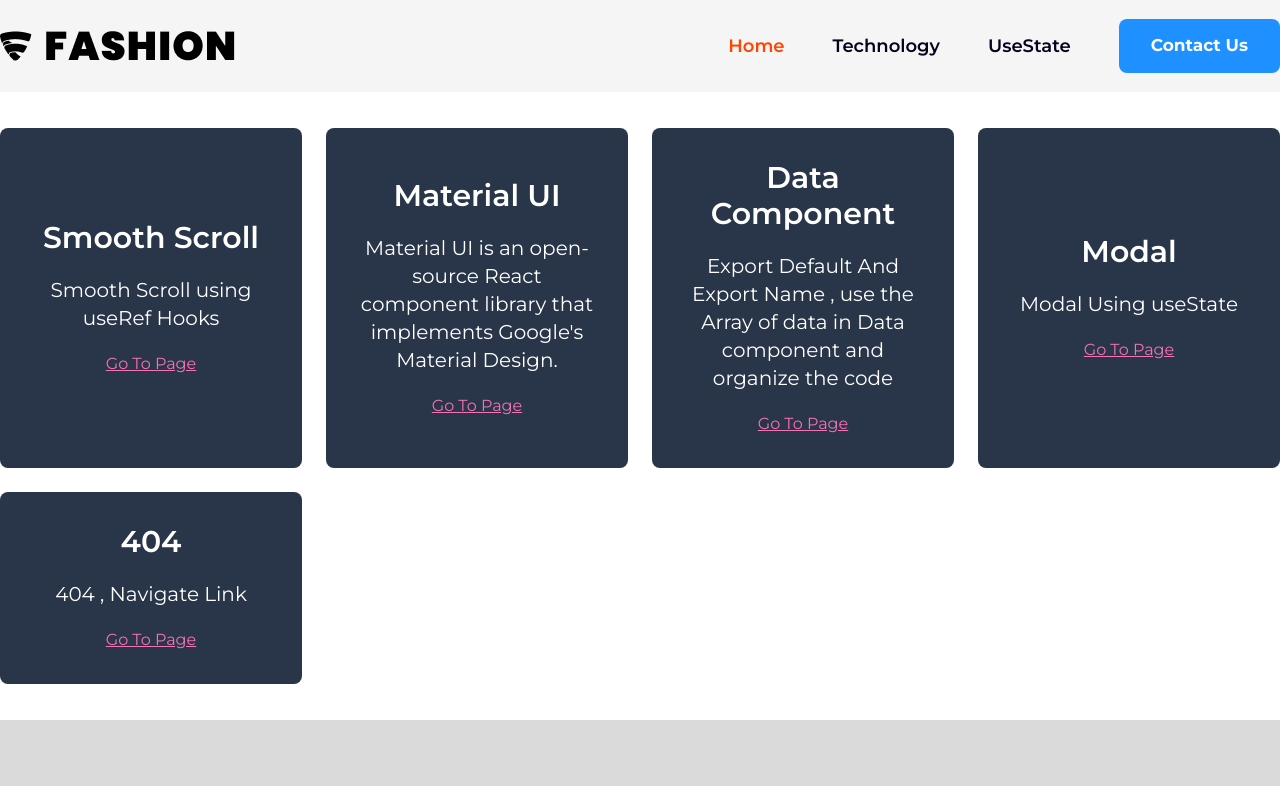
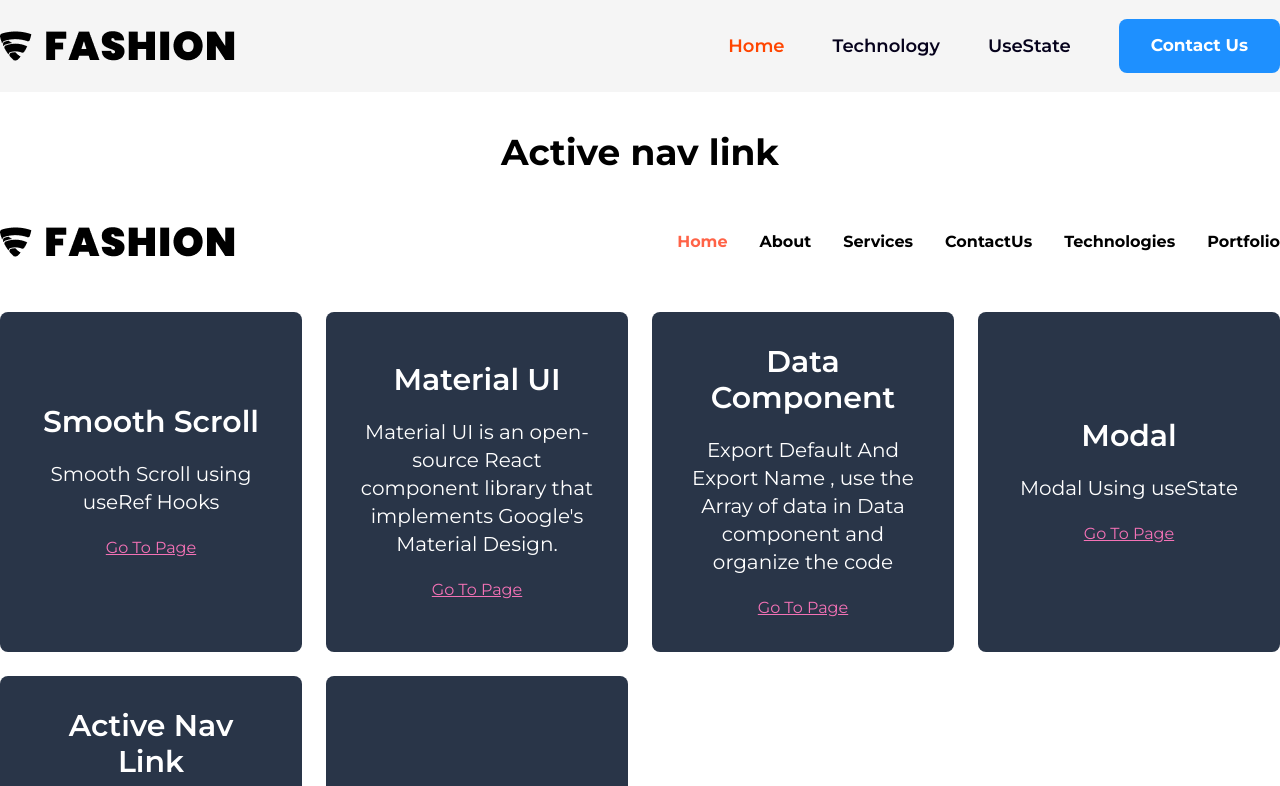
Before and after one commit to ankursrv/react-practice, a React (Create React App) app: page / in a window 1280 px wide. Shown: the top 786 px of the page. Built offline with nearby package versions, Linux system fonts and the light colour scheme; the HTML template or start-up script is replaced by a standard one.

Commit message:
active nav link

```diff
--- a/public/style.css
+++ b/public/style.css
@@ -1 +1,5 @@
 .active{color: orangered;}
+
+/* Active Nav Link Page active link style start  */
+.activeNavLink .active{color: tomato;}
+/* Active Nav Link Page active link style END  */
--- a/src/App.js
+++ b/src/App.js
@@ -9,11 +9,13 @@ import SmoothScroll from './pages/SmoothScroll' // Smooth Scroll
 import MaterialUi from './pages/MaterialUi'     // MaterialUi
 import ExportDefaultAndExportName from './pages/ExportDefaultAndExportName'
 import ModalPage from './pages/ModalPage'
+import ActiveNavLink from './component/ActiveNavLlink'
 import NotFoundPage from './pages/NotFoundPage'
 const App =() =>{
   return(
     <BrowserRouter>
     <Header />
+    <ActiveNavLink />
       <Routes>
         <Route path="/" element={<Home />} />
         <Route path="/usestate" element={<UseState />} />
@@ -23,6 +25,7 @@ const App =() =>{
         <Route path="/materialui" element={<MaterialUi />} />
         <Route path='/exportdefaultandexportname' element={<ExportDefaultAndExportName />} />
         <Route path='/modal' element={<ModalPage />} />
+        <Route path='/activenavlink' element={<ActiveNavLink />} />
         <Route path='*' element={<NotFoundPage />} />
         {/* <Route path='*' element={<Navigate to='/' />} />   */}
       </Routes>
--- a/src/component/ActiveNavLlink/index.jsx
+++ b/src/component/ActiveNavLlink/index.jsx
@@ -0,0 +1,52 @@
+import { NavLink } from "react-router-dom"
+
+const navLink = [
+    {
+        navName : 'Home',
+        navPath :'/'
+    },
+    {
+        navName : 'About',
+        navPath :'/About'
+    },
+    {
+        navName : 'Services',
+        navPath :'/Services'
+    },
+    {
+        navName : 'ContactUs',
+        navPath :'/ContactUs'
+    },
+    {
+        navName : 'Technologies',
+        navPath :'/Technologies'
+    },
+    {
+        navName : 'Portfolio',
+        navPath :'/Portfolio'
+    },
+]
+const ActiveNavLink =()=>{
+    return (
+        <section className="max-w-[1320px] mx-auto my-10">
+            <h1 className="text-4xl font-bold text-center">Active nav link</h1>
+            <nav className="md:flex justify-between items-center mt-10 hidden">
+                <figure>
+                    <img src="./images/logo.png" alt=" logo" />
+                </figure>
+                <div>
+                    <ul className="flex space-x-8 activeNavLink">
+                        {
+                            navLink.map((navItem, index)=>(
+                                <li key={index} className="font-bold">
+                                    <NavLink to={navItem.navPath}>{navItem.navName}</NavLink>
+                                </li>
+                            ))
+                        }
+                    </ul>
+                </div>
+            </nav>
+        </section>
+    )
+}
+export default ActiveNavLink
--- a/src/component/Data/index.jsx
+++ b/src/component/Data/index.jsx
@@ -25,6 +25,12 @@ const cardItemsData =[
         discription: "Modal Using useState",
         goToPageText: "Go To Page",
         goToPageLink: "/modal",
+    },
+    {
+        title: "Active Nav Link",
+        discription: "Active NavLink: NavLink works like a link by adding the active class. It works in version 6 of React",
+        goToPageText: "Go To Page",
+        goToPageLink: "/ActiveNavLink",
     },
     {
         title: "404",
--- /dev/null
+++ b/src/pages/ActiveNavLink/index.jsx
@@ -0,0 +1,10 @@
+import ActiveNavLink from "../../component/ActiveNavLlink";
+const ActiveNavLink =()=>{
+    return (
+        <>
+        <ActiveNavLink />
+
+        </>
+    )
+}
+export default ActiveNavLink;
```
Also changed, not shown: 1 other file (tests, documents, lock files or other folders).
